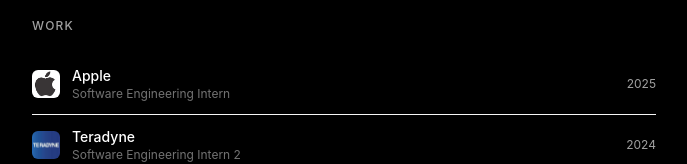
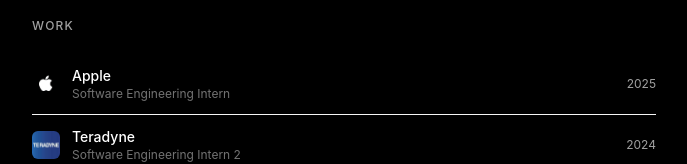
Before and after one commit to sampolz/portfolio, a Next.js app: page / in a window 1280 px wide. Both pictures are taken after a click on the button "Dark". Shown: the part 526-690 px from the top of the page, without its empty margins (296-983 px from the left). Built offline with nearby package versions, Linux system fonts and the light colour scheme.

Commit message:
dark mode for logo

```diff
--- a/app/global.css
+++ b/app/global.css
@@ -193,3 +193,15 @@
 html.dark .prose p {
   color: #e5e5e5;
 }
+
+.logo-dark {
+  display: none;
+}
+
+html.dark .logo-light {
+  display: none;
+}
+
+html.dark .logo-dark {
+  display: block;
+}
--- a/app/page.tsx
+++ b/app/page.tsx
@@ -55,8 +55,19 @@
               className="flex items-center gap-3 py-3 group"
             >
               <div className="w-7 h-7 rounded-md bg-neutral-100 dark:bg-neutral-800 flex-shrink-0 overflow-hidden">
-                {item.logo && (
-                  <img src={item.logo} alt={item.company} className="w-full h-full object-cover" />
+                {(item.logo || item.logoLight || item.logoDark) && (
+                  <>
+                    <img
+                      src={item.logoLight || item.logo || ''}
+                      alt={item.company}
+                      className="logo-light w-full h-full object-cover"
+                    />
+                    <img
+                      src={item.logoDark || item.logoLight || item.logo || ''}
+                      alt={item.company}
+                      className="logo-dark w-full h-full object-cover"
+                    />
+                  </>
                 )}
               </div>
               <div className="flex-1 min-w-0">
@@ -106,7 +117,8 @@
     role: "Software Engineering Intern",
     year: "2025",
     url: "https://apple.com/",
-    logo: "logos/apple.png",
+    logoLight: "/logos/apple-light.png",
+    logoDark: "/logos/apple-dark.jpg",
   },
   {
     company: "Teradyne",
```
Also changed, not shown: public/logos/apple-dark.jpg (added), public/logos/apple-light.png (renamed from public/logos/apple.png).
